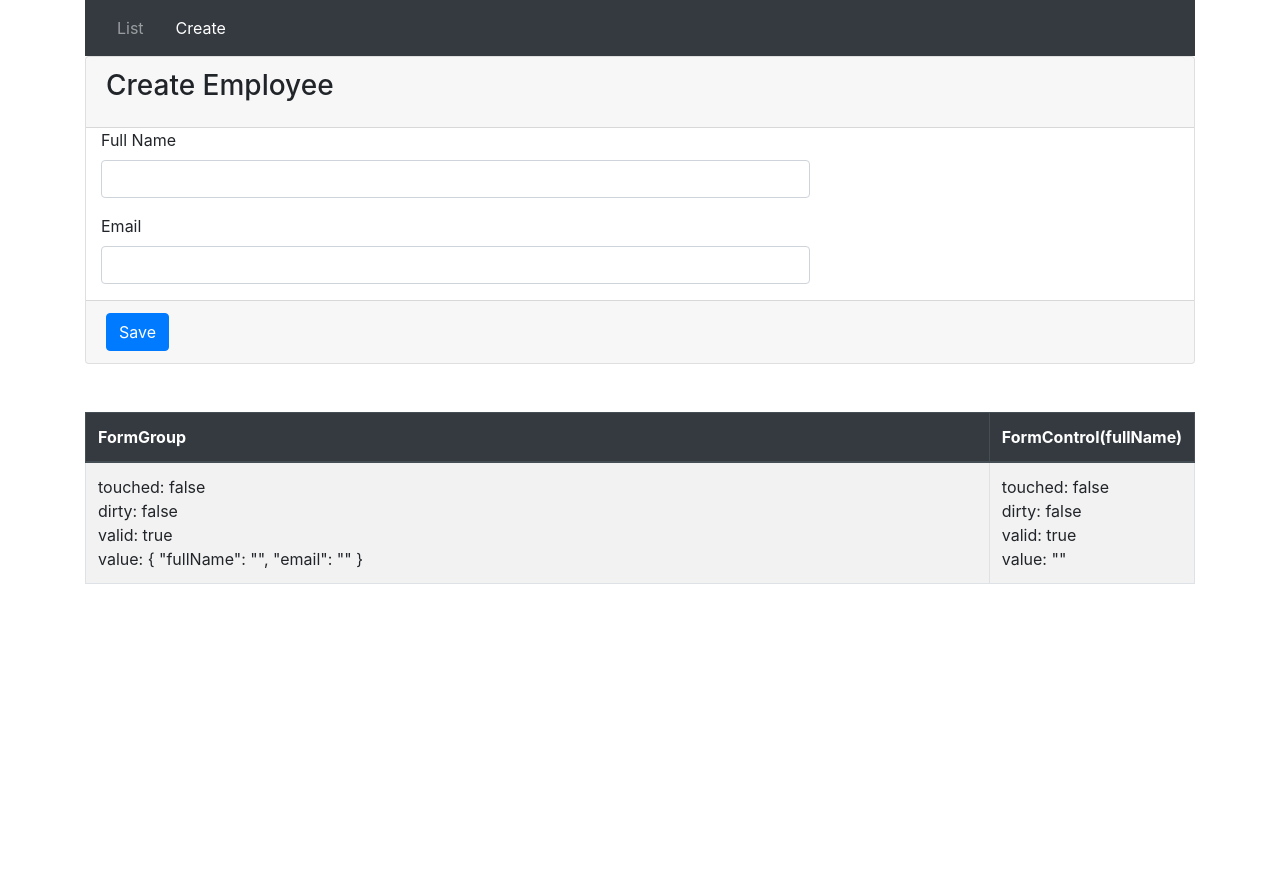
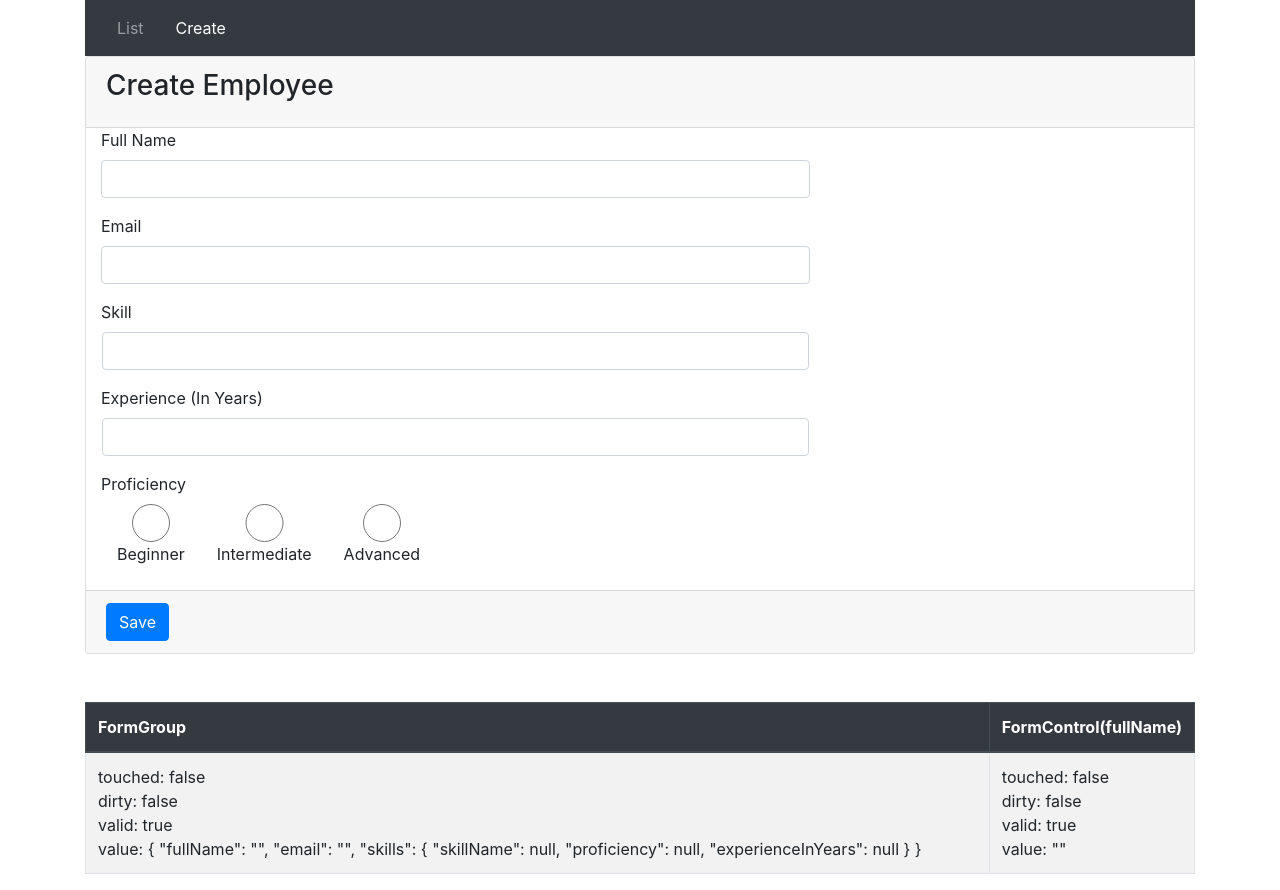
Before and after one commit to abhinavks3112/angular-js-basics, an Angular app: page /create in a window 1280 px wide. Before the commit the page ends 800 px from the top, so only its background shows below. Built offline with nearby package versions, Linux system fonts and the light colour scheme.

Commit message:
Added nested FormGroup Skills to CreateEmployeeForm

```diff
--- a/src/app/employee/create-employee/create-employee.component.html
+++ b/src/app/employee/create-employee/create-employee.component.html
@@ -16,17 +16,59 @@ Note: With brackets we bind variable, which is declared in our component. Withou
         </div>
         <div class="card-block">
             <div class="form-group">
-                <label class="col-sm-2 control-label" for="fullName">Full Name</label>
+                <label class="col-sm-4 control-label" for="fullName">Full Name</label>
                 <div class="col-sm-8">
                     <input class="form-control" id="fullName" formControlName="fullName" type="text">
                 </div>
             </div>
 
             <div class="form-group">
-                <label class="col-sm-2 control-label" for="email">Email</label>
+                <label class="col-sm-4 control-label" for="email">Email</label>
                 <div class="col-sm-8">
                     <input class="form-control" id="email" formControlName="email" type="text">
                 </div>
+            </div>
+
+            <div formGroupName="skills">
+
+                <div class="form-group">
+
+                    <label class="col-sm-4 control-label" for="skillName">Skill</label>
+                    <div class="col-sm-8 px-3">
+                        <input class="form-control" id="skillName" formControlName="skillName" type="text">
+                    </div>
+
+                </div>
+
+                <div class="form-group">
+                    <label class="col-sm-4 control-label" for="experienceInYears">Experience (In Years)</label>
+                    <div class="col-sm-8 px-3">
+                        <input class="form-control" id="experienceInYears" formControlName="experienceInYears"
+                            type="text">
+                    </div>
+                </div>
+
+                <div class="form-group">
+                    <label class="col-md-2 control-label" for="proficiency">Proficiency</label>
+                    <div class="col-md-10">
+                        <label class="radio-inline px-3">
+                            <input class="form-control" id="proficiency" formControlName="proficiency" type="radio"
+                                value="beginner">
+                            Beginner
+                        </label>
+                        <label class="radio-inline px-3">
+                            <input class="form-control" id="proficiency" formControlName="proficiency" type="radio"
+                                value="intermediate">
+                            Intermediate
+                        </label>
+                        <label class="radio-inline px-3">
+                            <input class="form-control" id="proficiency" formControlName="proficiency" type="radio"
+                                value="advanced">
+                            Advanced
+                        </label>
+                    </div>
+                </div>
+
             </div>
         </div>
         <div class="card-footer">
--- a/src/app/employee/create-employee/create-employee.component.ts
+++ b/src/app/employee/create-employee/create-employee.component.ts
@@ -20,7 +20,13 @@ export class CreateEmployeeComponent implements OnInit {
  createForm(){
   this.employeeForm = this.formBuilder.group({
     fullName: '',
-    email: ''
+    email: '',
+    // Creating nested formgroup skills
+    skills: new FormGroup({
+      skillName: new FormControl(),
+      proficiency: new FormControl(),
+      experienceInYears: new FormControl()
+    })
   });
  }
 
```
